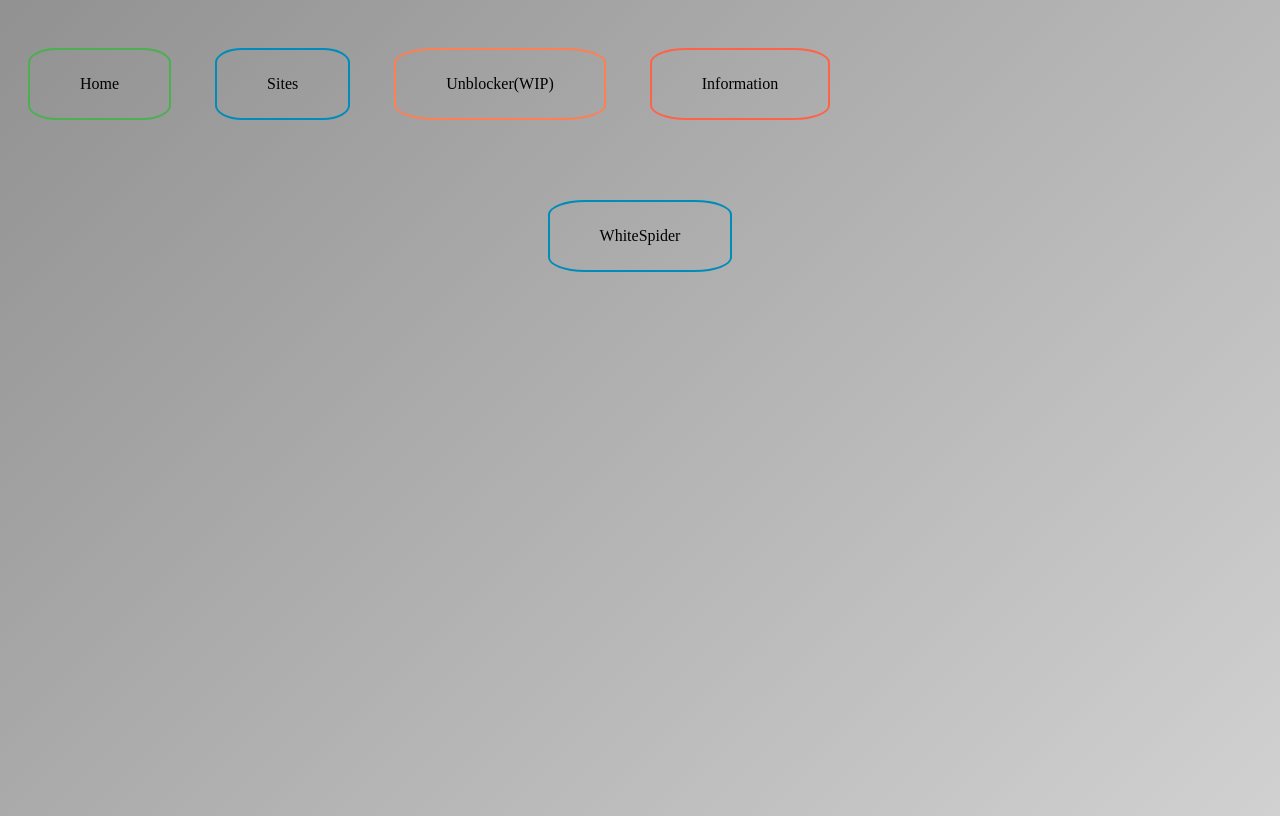
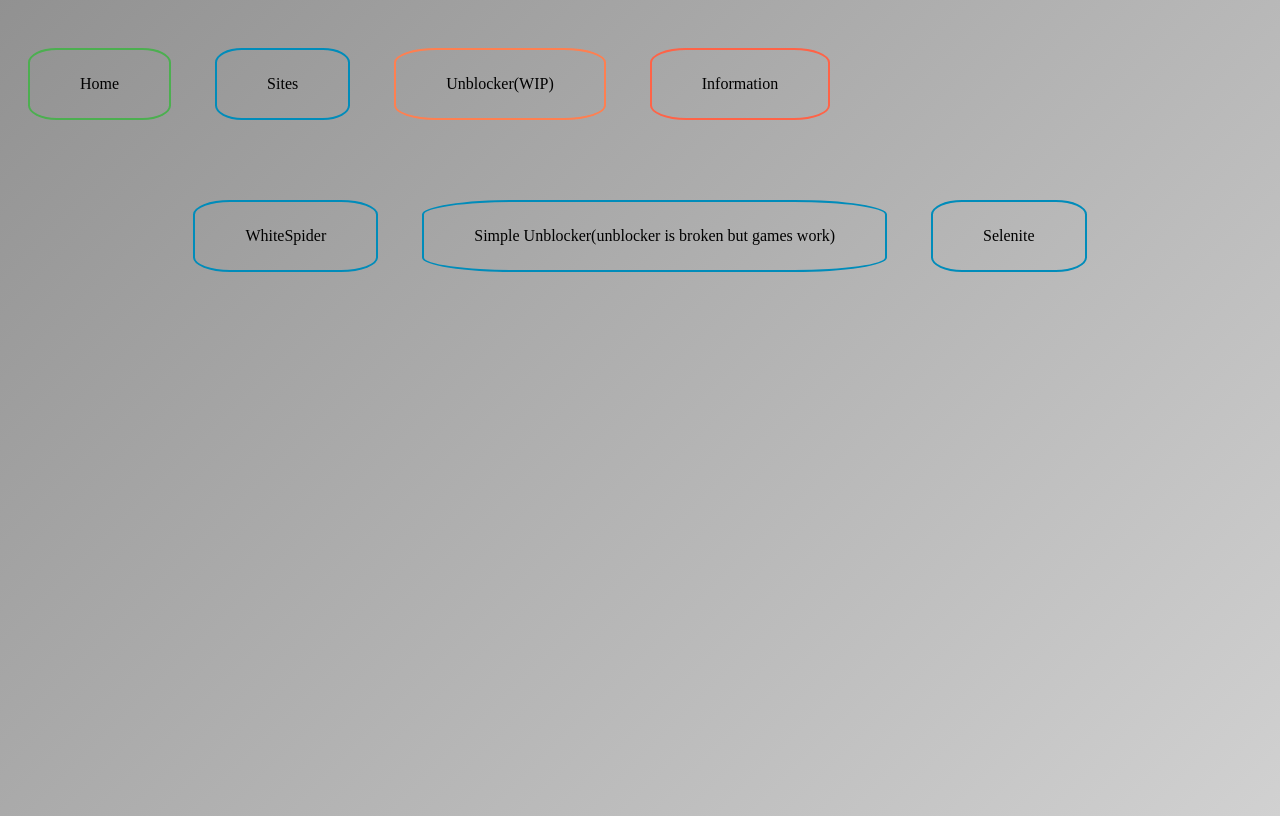
Before and after one commit to ieatgrass103/gamz, a plain HTML site: page sites.html in a window 1280 px wide. Drawn offline with Linux system fonts and the light colour scheme.

Commit message:
Added some sites

```diff
--- a/sites.html
+++ b/sites.html
@@ -120,6 +120,12 @@ body {
       <a href="https://spooder-eight.vercel.app/" class="button button2">
         WhiteSpider
       </a>
+      <a href="https://cokblock.vercel.app/" class="button button2">
+        Simple Unblocker(unblocker is broken but games work)
+      </a>
+      <a href="https://selenite-jet.vercel.app/" class="button button2">
+        Selenite
+      </a>
     </center>
 </body>
 </html>
```
